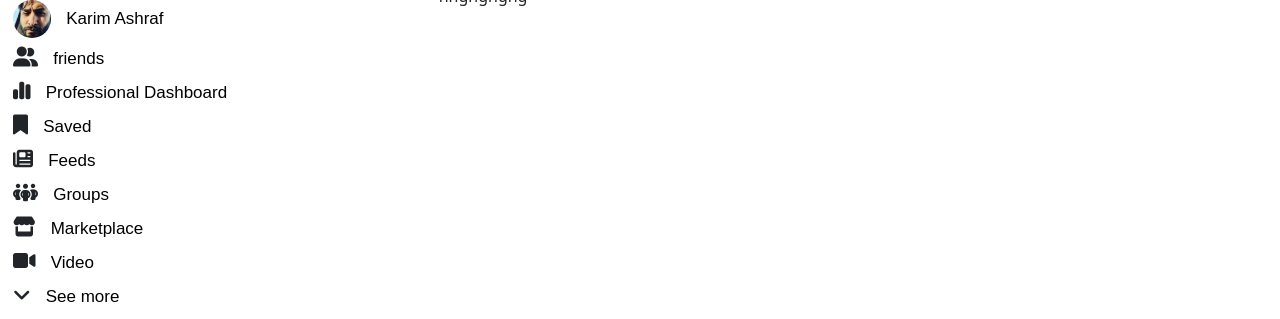
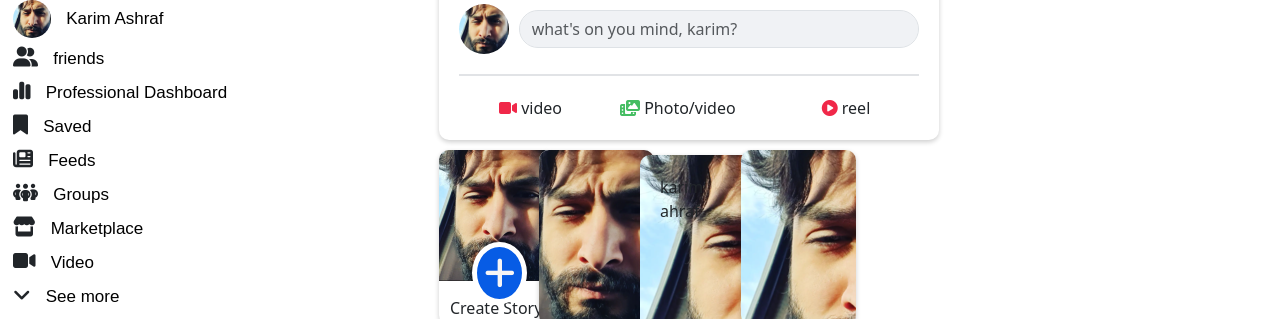
Before and after one commit to karim-ashraf890/facebook-clone, a plain HTML site: page index.html in a window 1280 px wide. Shown: the part 70-389 px from the top of the page. Drawn offline with Linux system fonts and the light colour scheme.

Commit message:
create post

```diff
--- a/css/index.css
+++ b/css/index.css
@@ -116,3 +116,173 @@
     margin-left: 10px;
     text-align: center;
 }
+
+.create-post {
+    width: 500px;
+    background-color: white;
+    border-radius: 10px;
+    box-shadow: 0 2px 5px rgba(0, 0, 0, 0.2);
+    padding: 20px;
+}
+
+.Image-Input {
+    display: flex;
+    align-items: start;
+}
+
+.create-icon-post {
+    width: 50px;
+    height: 50px;
+    cursor: pointer;
+}
+
+.create-input-post {
+    background-color: #F0F2F5;
+    margin-top: 6px;
+    margin-left: 10px;
+    cursor: pointer;
+
+
+}
+
+.create-input-post:focus {
+    border-color: unset;
+    box-shadow: none;
+    background-color: #F0F2F5;
+
+}
+
+.create-input-post:hover {
+    background-color: #bcbcbe;
+
+}
+
+.divider-p {
+    border-top: 2px solid #E1E3E6;
+    margin: 20px 0;
+
+}
+
+.mouse {
+    cursor: pointer;
+}
+
+.icon-h {
+    color: #45BD62;
+}
+
+.icon-h-2 {
+    color: #F02849;
+}
+
+.icon-h-3 {
+    color: #f7f5f5;
+}
+
+.story-container {
+    width: 115px;
+    height: 175px;
+    margin-top: 10px;
+    border-radius: 10px;
+    box-shadow: 0 2px 5px rgba(0, 0, 0, 0.2);
+    overflow: hidden;
+    position: relative;
+    background-color: white;
+    text-align: center;
+}
+
+.story-container img {
+    width: 100%;
+    height: 75%;
+    object-fit: cover;
+}
+
+.story-container:hover {
+    filter: sepia(50%) brightness(0.8);
+    width: 120px;
+    height: 180px;
+}
+
+.story {
+    width: 115px;
+    height: 175px;
+    margin-top: 10px;
+    background-image: url("/Images/ash.ico");
+    border-radius: 10px;
+    box-shadow: 0 2px 5px rgba(0, 0, 0, 0.2);
+    padding: 20px;
+    position: relative;
+    overflow: hidden;
+
+}
+
+.story:hover {
+    filter: sepia(50%) brightness(0.8);
+    width: 120px;
+    height: 180px;
+}
+
+.k {
+
+    font-size: 35px;
+    background-color: #075CE5;
+    bottom: 1.3rem;
+    left: 2.1rem;
+    width: 55px;
+    border: solid 5px white;
+}
+
+.ss {
+    margin-top: 15px;
+}
+
+
+
+
+
+/* .create-story {
+    width: 115px;
+    height: 125px;
+    background-image: url("/Images/ash.ico");
+    margin-top: 5px;
+    background-color: white;
+} */
+.story-container-k {
+    width: 115px;
+    height: 175px;
+    margin-top: 10px;
+    border-radius: 10px;
+    box-shadow: 0 2px 5px rgba(0, 0, 0, 0.2);
+    overflow: hidden;
+    position: relative;
+    background-color: white;
+    text-align: center;
+}
+
+.story-container-k img {
+    width: 100%;
+    height: 100%;
+    object-fit: cover;
+}
+
+.story-container-k:hover {
+    filter: sepia(50%) brightness(0.8);
+    width: 120px;
+    height: 180px;
+}
+
+.kk {
+
+    position: absolute;
+    /* لجعلها عائمة */
+    top: 10px;
+    /* المسافة من الأعلى */
+    left: 10px;
+    box-shadow: 0 2px 5px rgba(255, 254, 254, 0.2);
+    width: 50px;
+    height: 50px;
+}
+
+.s {
+    margin-top: 15px;
+}
--- a/index.html
+++ b/index.html
@@ -74,7 +74,7 @@
   </div>
 
   <div class="row">
-    <div class="col-md-4 col-lg-4">
+    <div class="col-lg-4 d-none d-sm-none d-lm-none d-lg-block">
       <div class="row">
         <div class="col-9 mt-3 left-icon">
           <img src="/Images/ash.ico" class="rounded-circle ashraf" alt="karim ashraf">
@@ -82,49 +82,49 @@
         </div>
       </div>
       <div class="row">
-        <div class="col left-icon">
+        <div class="col-9 left-icon">
           <i class="fa-solid fa-user-group"></i>
           <span class="names-icons">friends</span>
         </div>
       </div>
       <div class="row">
-        <div class="col  left-icon">
+        <div class="col-9 left-icon">
           <i class="fa-solid fa-chart-simple"></i>
           <span class="names-icons">Professional Dashboard</span>
         </div>
       </div>
       <div class="row">
-        <div class="col  left-icon">
+        <div class="col-9  left-icon">
           <i class="fa-solid fa-bookmark"></i>
           <span class="names-icons">Saved</span>
         </div>
       </div>
       <div class="row">
-        <div class="col  left-icon">
+        <div class="col-9  left-icon">
           <i class="fa-solid fa-newspaper"></i>
           <span class="names-icons">Feeds</span>
         </div>
       </div>
       <div class="row">
-        <div class="col  left-icon">
+        <div class="col-9  left-icon">
           <i class="fa-solid fa-people-group"></i>
           <span class="names-icons">Groups</span>
         </div>
       </div>
       <div class="row">
-        <div class="col  left-icon">
+        <div class="col-9  left-icon">
           <i class="fa-solid fa-store"></i>
           <span class="names-icons">Marketplace</span>
         </div>
       </div>
       <div class="row">
-        <div class="col  left-icon">
+        <div class="col-9  left-icon">
           <i class="fa-solid fa-video"></i>
           <span class="names-icons">Video</span>
         </div>
       </div>
       <div class="row">
-        <div class="col  left-icon see-more">
+        <div class="col-9  left-icon see-more">
           <i class="fa-solid fa-angle-down"></i>
           <span class="names-icons">See more</span>
         </div>
@@ -134,34 +134,125 @@
           <div class="divider "></div>
         </div>
       </div>
+
+      <div class="row">
+        <div class="col-9">
           <h class="adit">Your shortcuts</h>
           <a class="adit-a" href="#">Edit</a>
-      <div>
         </div>
-      <div class="left"><img src="/Images/ash.ico" class="bottom-left " alt="karim ashraf">
-        <span class="names-icons-b">Karim Ashraf</span>
       </div>
-      <div class="left"><img src="/Images/ash.ico" class="bottom-left " alt="karim ashraf">
-        <span class="names-icons-b">Karim Ashraf</span>
-      </div>
-      <div class="left"><img src="/Images/ash.ico" class="bottom-left " alt="karim ashraf">
-        <span class="names-icons-b">Karim Ashraf</span>
-      </div>
+
+
+      <div class="row">
+        <div class="col-9">
           <div class="left"><img src="/Images/ash.ico" class="bottom-left " alt="karim ashraf">
             <span class="names-icons-b">Karim Ashraf</span>
           </div>
         </div>
+      </div>
+
+      <div class="row">
+        <div class="col-9">
+          <div class="left"><img src="/Images/ash.ico" class="bottom-left " alt="karim ashraf">
+            <span class="names-icons-b">Karim Ashraf</span>
+          </div>
+        </div>
+      </div>
+
+      <div class="row">
+        <div class="col-9">
+          <div class="left"><img src="/Images/ash.ico" class="bottom-left " alt="karim ashraf">
+            <span class="names-icons-b">Karim Ashraf</span>
+          </div>
+        </div>
+      </div>
+
+      <div class="row">
+        <div class="col-9">
+          <div class="left"><img src="/Images/ash.ico" class="bottom-left " alt="karim ashraf">
+            <span class="names-icons-b">Karim Ashraf</span>
+          </div>
+        </div>
+      </div>
+
+    </div>
     <div class="col-md-4 col-lg-4">
       <div class="row">
-        <div class="col"> hhghghghg</div>
+        <div class="col">
+          <div class="create-post">
+            <div class="Image-Input ">
+              <img class="rounded-circle create-icon-post" src="/Images/ash.ico"> <input type="email"
+                class="form-control create-input-post rounded-pill" id="exampleInputEmail1" aria-describedby="emailHelp"
+                placeholder="what's on you mind, karim?">
+            </div>
+            <div class="row">
+              <div class="col">
+                <div class="divider-p"></div>
+              </div>
             </div>
             <div class="row">
 
+              <div class="mouse col-3 offset-1 ">
+                <i class="fa-solid fa-video icon-h-2"></i>
+                <span>video</span>
               </div>
-      <div class="row">
+              <div class="mouse col-5">
+                <i class="fa-solid fa-photo-film icon-h"></i>
+                <span>Photo/video</span>
+              </div>
+              <div class=" mouse col-3">
+                <i class="fa-regular fa-circle-play icon-h-2"></i>
+                <span>reel</span>
+              </div>
 
             </div>
           </div>
+        </div>
+
+        <div class="row">
+          <div class="col-3">
+            <div class="story-container">
+              <img src="/Images/ash.ico">
+              <div class="ss">Create Story</div>
+              <div class="position-absolute k rounded-circle"> <i class="fa-solid fa-plus icon-h-3  "></i></div>
+            </div>
+          </div>
+
+          <div class="col-3">
+            <div class="story-container-k">
+              <img src="/Images/ash.ico">
+              <img src="/Images/Facebook icon.png" alt="">
+              <div class="">Create Story</div>
+
+            </div>
+          </div>
+
+          <div class="col-3">
+            <div class="story s">karim ahraf</div>
+          </div>
+
+          <div class="col-3">
+            <div class="story"></div>
+            <div class="s">karim ashrf</div>
+          </div>
+
+
+
+
+
+
+
+
+
+        </div>
+
+
+        <div class="row">
+        </div>
+
+      </div>
+
+
       <div class="col-md-4 col-lg-4"></div>
     </div>
     <script src="/bootstrap/bootstrap-5.3.3-dist/js/bootstrap.js"></script>
```
Also changed, not shown: images/kkkk.jpg (added). Lines whose indentation alone changed are shown as unchanged.
